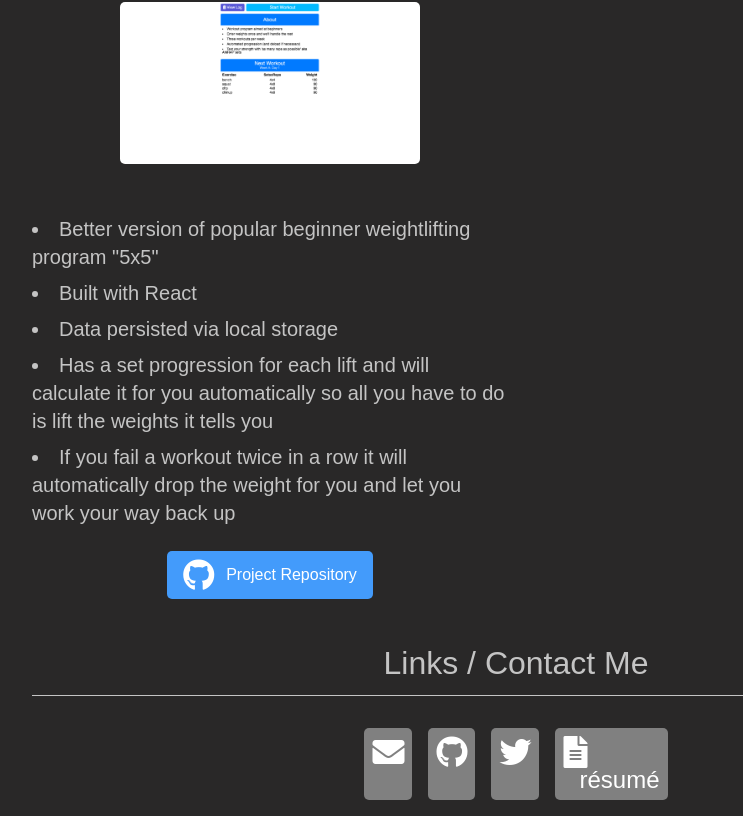
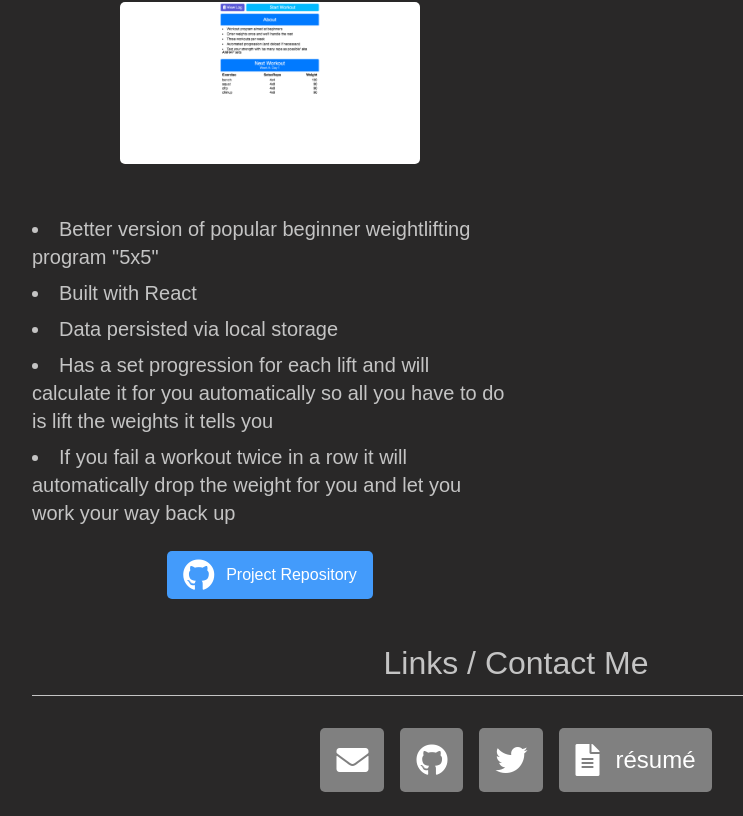
Before and after one commit to rcyork/portfolio, a React (Create React App) app: page / in a window 1280 px wide. Shown: the part 916-1732 px from the top of the page, without its empty margins (124-867 px from the left). Built offline with nearby package versions, Linux system fonts and the light colour scheme.

Commit message:
how am i this dumb?

```diff
--- a/src/components/ContactMe/ContactMe.css
+++ b/src/components/ContactMe/ContactMe.css
@@ -6,13 +6,12 @@
   justify-content: center;
 }
 
-#linkWrap {
+.linkWrap {
   display: inline-block;
   padding: 0.5rem;
   background: grey;
   width: max-content;
   border-radius: 5px;
-  text-decoration: none;
 }
 
 .linkWrap:hover {
@@ -22,6 +21,7 @@
 
 #linkWrap {
   color: white;
+  text-decoration: none;
 }
 
 .resumeWrap {
```
